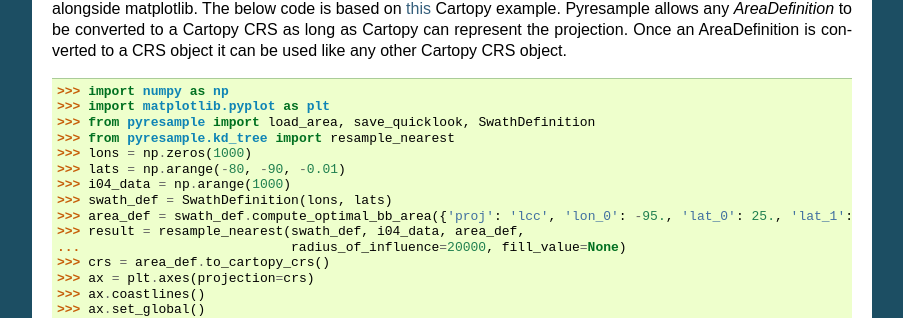
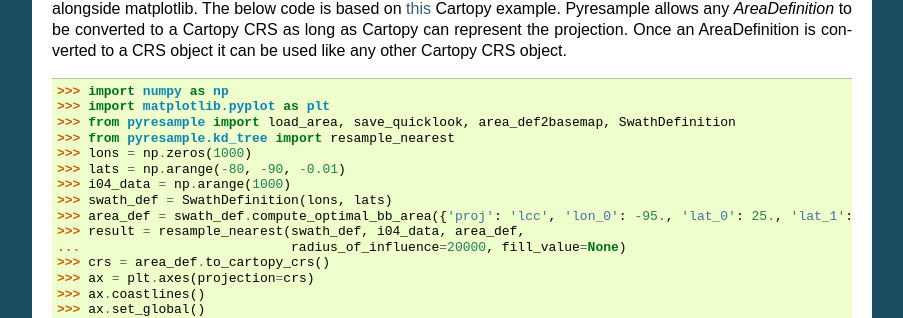
Before and after one commit to pytroll/pyresample, a Sphinx documentation site: the page built from docs/source/plot.rst, in a window 1280 px wide and 900 px high, scrolled down 2858 px. Shown: the part 145-463 px from the top of the window, without its empty margins (198-1101 px from the left). Built offline with Sphinx 7.4.7, drawn with Linux system fonts in a browser that asks for light colours.

```diff
--- a/docs/source/plot.rst
+++ b/docs/source/plot.rst
@@ -117,7 +117,7 @@
 
  >>> import numpy as np
  >>> import matplotlib.pyplot as plt
- >>> from pyresample import load_area, save_quicklook, SwathDefinition
+ >>> from pyresample import load_area, save_quicklook, area_def2basemap, SwathDefinition
  >>> from pyresample.kd_tree import resample_nearest
  >>> lons = np.zeros(1000)
  >>> lats = np.arange(-80, -90, -0.01)
```
